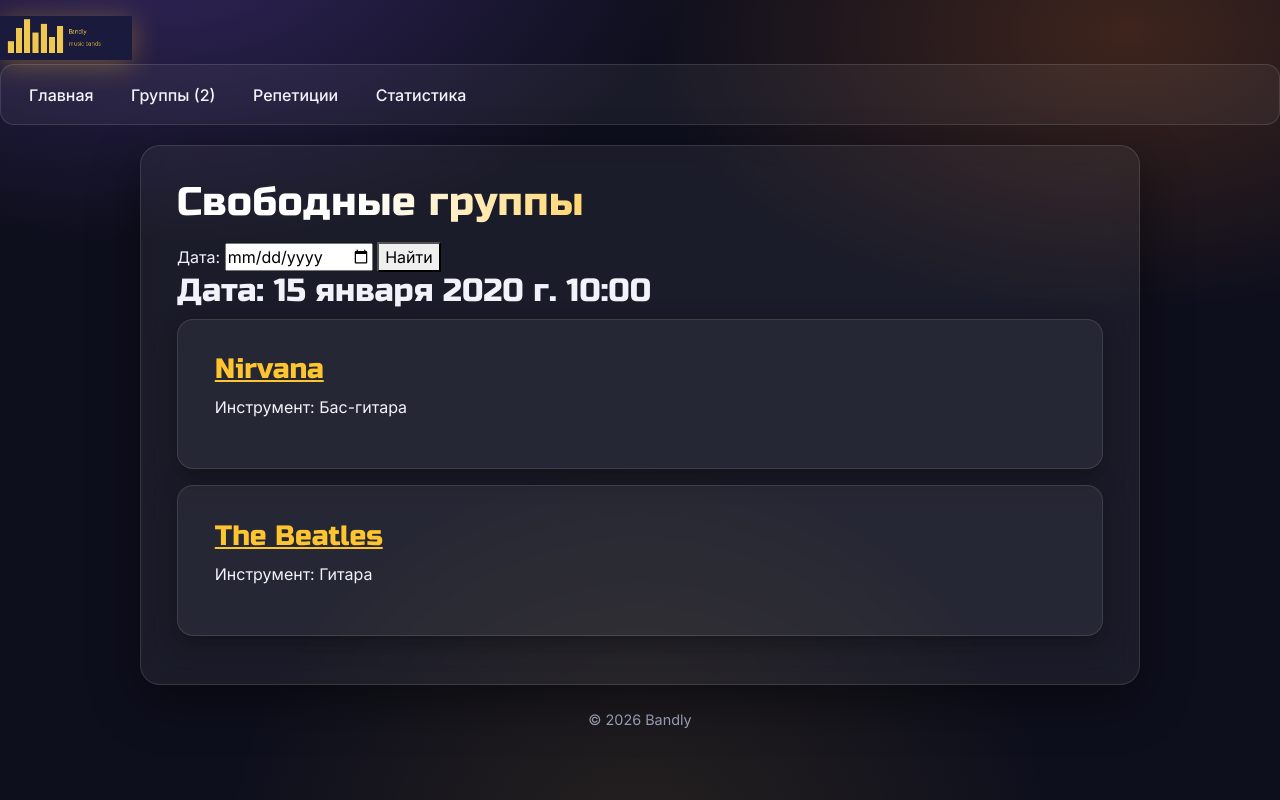
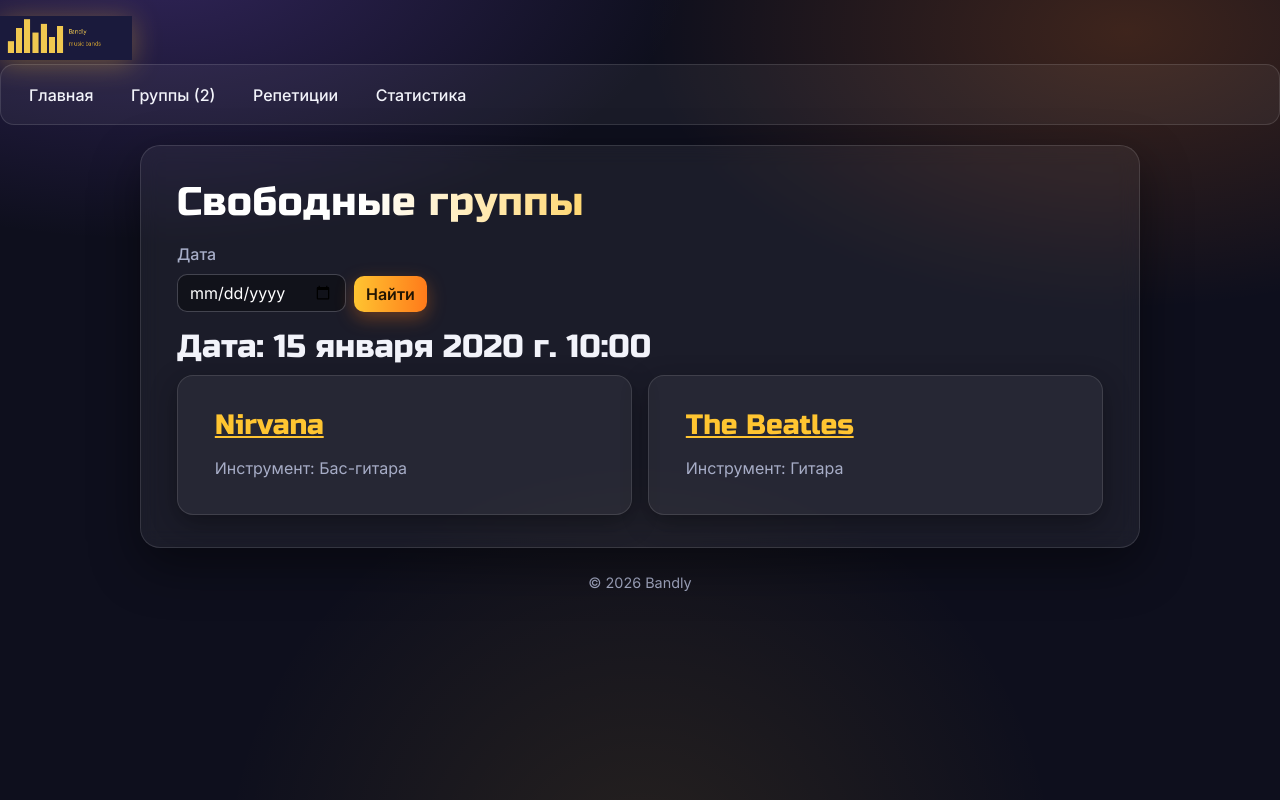
Before and after one commit to drpepperus666/music-band-manager, a Django app: template bands/templates/bands/available.html in a window 1280 px wide. Run offline with Django 5.2, Linux system fonts and the light colour scheme; data comes from the database, SQL or seed files in the repository; the template is opened without the code that fills it: values that come from a table or form of the project are taken from there, most other values are stand-ins (such as "Sample title", 1, 10 or a date in 2020).

Commit message:
PR11: стилизованная форма свободных групп и загрузки фото

```diff
--- a/bands/forms.py
+++ b/bands/forms.py
@@ -17,3 +17,8 @@ class BandImageForm(forms.ModelForm):
         help_texts = {
             "image": "Загрузите фотографию группы.",
         }
+        widgets = {
+            "image": forms.ClearableFileInput(
+                attrs={"class": "form-control"}
+            ),
+        }
--- a/bands/templates/bands/available.html
+++ b/bands/templates/bands/available.html
@@ -4,30 +4,41 @@
 {% endblock %}
 {% block content %}
  <h1>Свободные группы</h1>
- <form method="get">
-  <label for="date">Дата:</label>
+ <form method="get" class="d-flex flex-wrap gap-2 align-items-end mb-3">
+  <div>
+   <label for="date" class="form-label">Дата</label>
    <input
    type="date"
    id="date"
    name="date"
+   class="form-control"
    value="{{ booking_date }}"
    >
-  <button type="submit">Найти</button>
+  </div>
+  <div>
+   <button type="submit" class="btn btn-primary">Найти</button>
+  </div>
  </form>
  {% if error %}
- <p>{{ error }}</p>
+ <div class="alert alert-danger">{{ error }}</div>
  {% endif %}
  {% if booking_date and not error %}
  <h2>Дата: {{ booking_date }}</h2>
+ <ul class="list-group band-grid">
  {% for band in bands %}
- <article class="card band-card mb-3">
+  <li class="band-grid-item">
+  <article class="card band-card">
    <div class="card-body">
-   <h3><a href="{{ band.get_absolute_url }}">{{ band.name }}</a></h3>
-   <p>Инструмент: {{ band.required_instrument }}</p>
+    <h3 class="card-title"><a href="{{ band.get_absolute_url }}">{{ band.name }}</a></h3>
+    <p class="card-text band-card-instrument">Инструмент: {{ band.required_instrument }}</p>
    </div>
   </article>
+  </li>
  {% empty %}
+  <li class="band-grid-empty">
   <p>На выбранную дату свободных групп нет.</p>
+  </li>
  {% endfor %}
+ </ul>
  {% endif %}
 {% endblock %}
```
Lines whose indentation alone changed are shown as unchanged.
